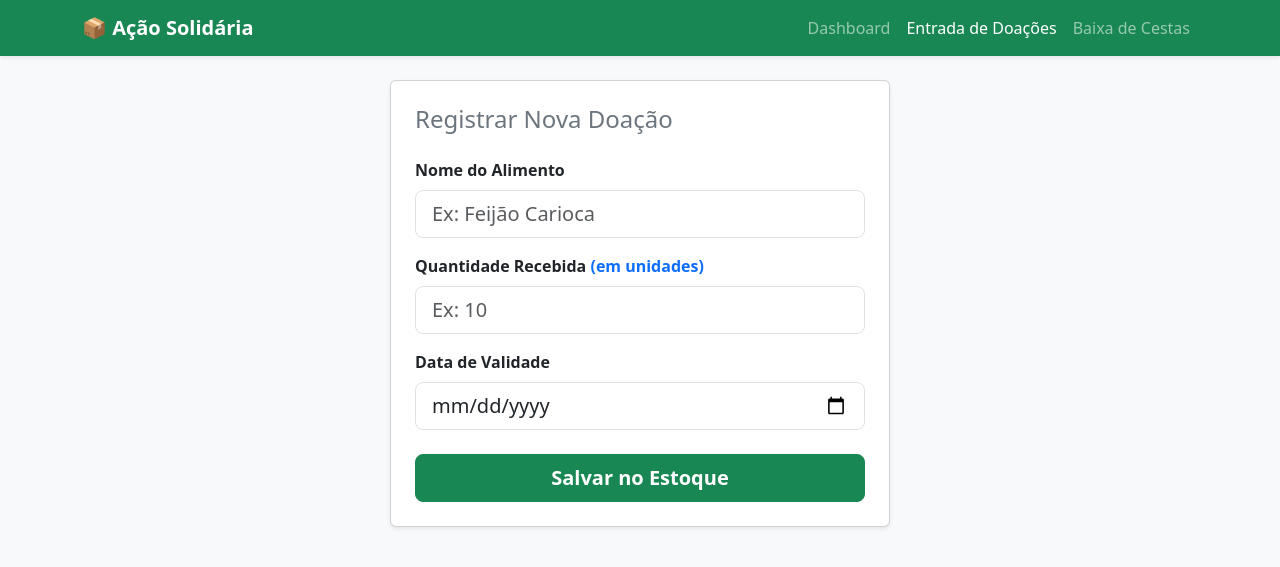
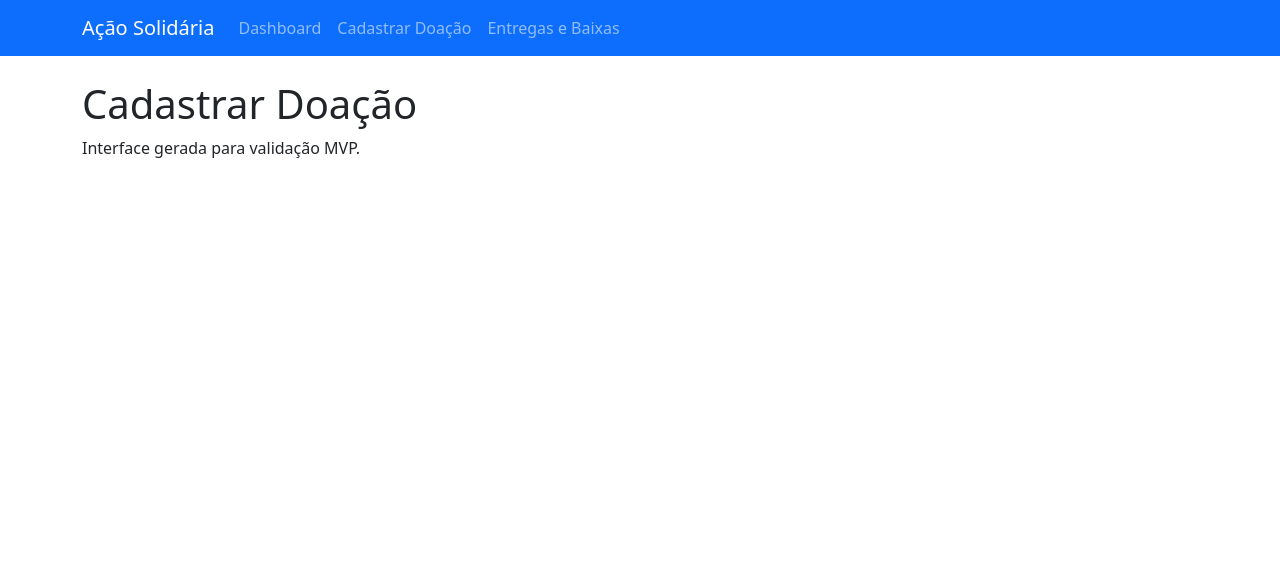
Before and after one commit to Sora3347/acao-solidaria-mvp, a Django app: page /cadastrar/ in a window 1280 px wide. Shown: the top 567 px of the page. Run offline with Django 5.2, Linux system fonts and the light colour scheme.

Commit message:
Revise title and update navbar for donation page
Updated the title and navbar links for consistency. Added a new section for donation registration.

```diff
--- a/core/templates/core/cadastrar.html
+++ b/core/templates/core/cadastrar.html
@@ -3,46 +3,40 @@
 <head>
     <meta charset="UTF-8">
     <meta name="viewport" content="width=device-width, initial-scale=1.0">
-    <title>Ação Solidária - Cadastrar</title>
+    <title>Ação Solidária MVP</title>
     <link href="https://cdn.jsdelivr.net/npm/bootstrap@5.3.0/dist/css/bootstrap.min.css" rel="stylesheet">
 </head>
-<body class="bg-light">
-    <nav class="navbar navbar-expand-lg navbar-dark bg-success mb-4 shadow-sm">
+<body>
+    <!-- Menu Mobile-First -->
+    <nav class="navbar navbar-expand-lg navbar-dark bg-primary mb-4">
         <div class="container">
-            <a class="navbar-brand fw-bold" href="{% url 'dashboard' %}">📦 Ação Solidária</a>
+            <a class="navbar-brand" href="{% url 'dashboard' %}">Ação Solidária</a>
             <button class="navbar-toggler" type="button" data-bs-toggle="collapse" data-bs-target="#navbarNav">
                 <span class="navbar-toggler-icon"></span>
             </button>
             <div class="collapse navbar-collapse" id="navbarNav">
-                <ul class="navbar-nav ms-auto">
-                    <li class="nav-item"><a class="nav-link" href="{% url 'dashboard' %}">Dashboard</a></li>
-                    <li class="nav-item"><a class="nav-link active" href="{% url 'cadastrar' %}">Entrada de Doações</a></li>
-                    <li class="nav-item"><a class="nav-link" href="{% url 'entregas' %}">Baixa de Cestas</a></li>
+                <ul class="navbar-nav">
+                    <li class="nav-item">
+                        <a class="nav-link" href="{% url 'dashboard' %}">Dashboard</a>
+                    </li>
+                    <li class="nav-item">
+                        <a class="nav-link" href="{% url 'cadastrar' %}">Cadastrar Doação</a>
+                    </li>
+                    <li class="nav-item">
+                        <a class="nav-link" href="{% url 'entregas' %}">Entregas e Baixas</a>
+                    </li>
                 </ul>
             </div>
         </div>
     </nav>
 
-    <div class="container">
-        <div class="card shadow-sm p-4 mx-auto" style="max-width: 500px;">
-            <h4 class="mb-4 text-secondary">Registrar Nova Doação</h4>
-            <form>
-                <div class="mb-3">
-                    <label class="form-label fw-bold">Nome do Alimento</label>
-                    <input type="text" class="form-control form-control-lg" placeholder="Ex: Feijão Carioca">
-                </div>
-                <div class="mb-3">
-                    <label class="form-label fw-bold">Quantidade Recebida <span class="text-primary">(em unidades)</span></label>
-                    <input type="number" class="form-control form-control-lg" placeholder="Ex: 10">
-                </div>
-                <div class="mb-4">
-                    <label class="form-label fw-bold">Data de Validade</label>
-                    <input type="date" class="form-control form-control-lg">
-                </div>
-                <button type="button" class="btn btn-success btn-lg w-100 fw-bold">Salvar no Estoque</button>
-            </form>
-        </div>
+    <!-- Conteúdo Original -->
+    <div class="container mt-4">
+        <h1>Cadastrar Doação</h1>
+        <p>Interface gerada para validação MVP.</p>
     </div>
+
+    <!-- Script do Menu -->
     <script src="https://cdn.jsdelivr.net/npm/bootstrap@5.3.0/dist/js/bootstrap.bundle.min.js"></script>
 </body>
 </html>
```
